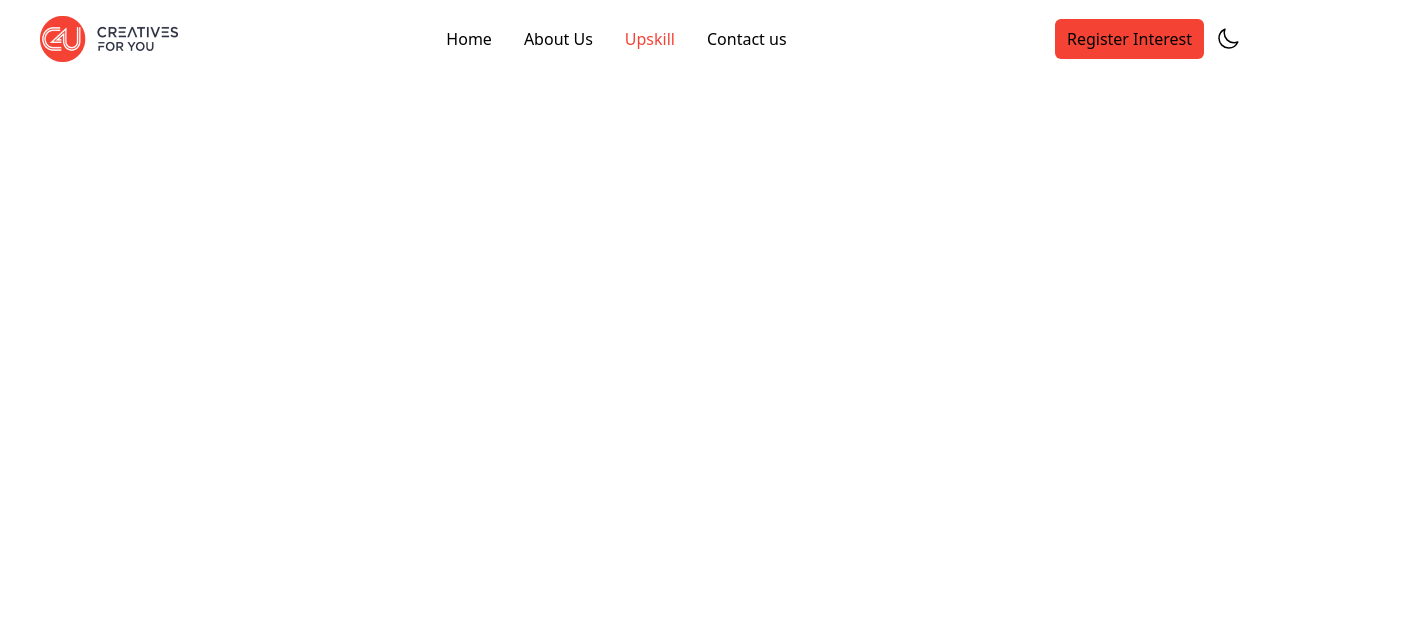
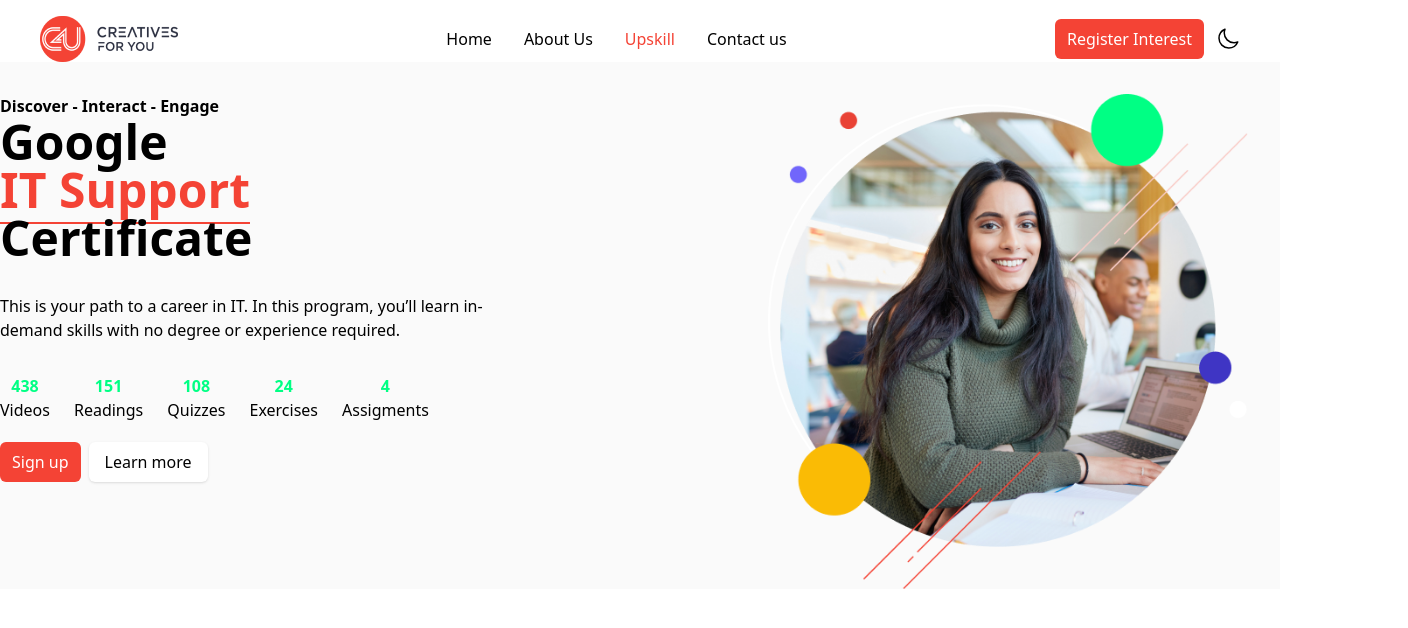
Before and after one commit to sohagmiah4291/tailwindCssProject, a website built with Vite: page index.html in a window 1280 px wide. Shown: the whole page, 1408 px wide, since content can reach past the window. Built offline with nearby package versions, Linux system fonts and the light colour scheme.

Commit message:
adding banner section

```diff
--- a/index.html
+++ b/index.html
@@ -8,6 +8,7 @@
      <link rel="stylesheet" href="css/main.css">
 </head>
 <body>
+    <!-- header section start  -->
     <header class="flex justify-between px-10 items-center pt-4">
         <div>
             <img src="pictures/logo.png" alt="logo">
@@ -21,13 +22,59 @@
             </ul>
         </div>
         <div class="flex gap-3 items-center">
-            <button class="bg-[#F44335] px-3 py-2 rounded-md">Register Interest</button>
+            <button class="bg-[#F44335] text-white px-3 py-2 rounded-md">Register Interest</button>
             <svg xmlns="http://www.w3.org/2000/svg" fill="none" viewBox="0 0 24 24" stroke-width="1.5" stroke="currentColor" class="size-6">
             <path stroke-linecap="round" stroke-linejoin="round" d="M21.752 15.002A9.72 9.72 0 0 1 18 15.75c-5.385 0-9.75-4.365-9.75-9.75 0-1.33.266-2.597.748-3.752A9.753 9.753 0 0 0 3 11.25C3 16.635 7.365 21 12.75 21a9.753 9.753 0 0 0 9.002-5.998Z" />
             </svg>
 
         </div>
     </header>
+    <!-- header section end  -->
+
+    <!-- banner section start  -->
+     <section class="container mx-auto grid grid-cols-12 pt-8 gap-32 bg-[#FAFAFA]">
+        <div class="col-span-12 md:col-span-6">
+            <h4 class="font-bold">Discover - Interact - Engage </h4>
+
+            <h1 class="text-5xl font-bold">Google<br><span class="text-[#F44335] border-b-2 border-[#F44335]">IT Support</span><br>Certificate</h1>
+
+            <p class="py-8">This is your path to a career in IT. In this program, you’ll learn in- <br> demand skills with no degree or experience required. </p>
+
+            <div class="flex gap-6">
+                <div class="flex flex-col items-center">
+                    <p class="text-[#00FF84] font-bold">438</p>
+                    <p>Videos</p>
+                </div>
+                <div class="flex flex-col items-center">
+                    <p class="text-[#00FF84] font-bold">151</p>
+                    <p>Readings</p>
+                </div>
+                <div class="flex flex-col items-center">
+                    <p class="text-[#00FF84] font-bold">108</p>
+                    <p>Quizzes</p>
+                </div>
+                <div class="flex flex-col items-center">
+                    <p class="text-[#00FF84] font-bold">24</p>
+                    <p> Exercises</p>
+                </div>
+                <div class="flex flex-col items-center">
+                    <p class="text-[#00FF84] font-bold">4</p>
+                    <p>Assigments </p>
+                </div>
+            </div>
+
+            <div class="flex gap-2 items-center mt-5">
+                <button class="bg-[#F44335] text-white px-3 py-2 rounded-md">Sign up</button>
+                <button class="bg-white px-4 py-2 shadow rounded-md">Learn more</button>
+            </div>
+        </div>
+
+        <div class="col-span-12 md:col-span-6">
+            <img class="object-cover w-3/4  " src="pictures/banner.png" alt="">
+        </div>
+     </section>
+
+    <!-- banner section end  -->
 
 </body>
 </html>
```
Also changed, not shown: pictures/banner.png (added).
